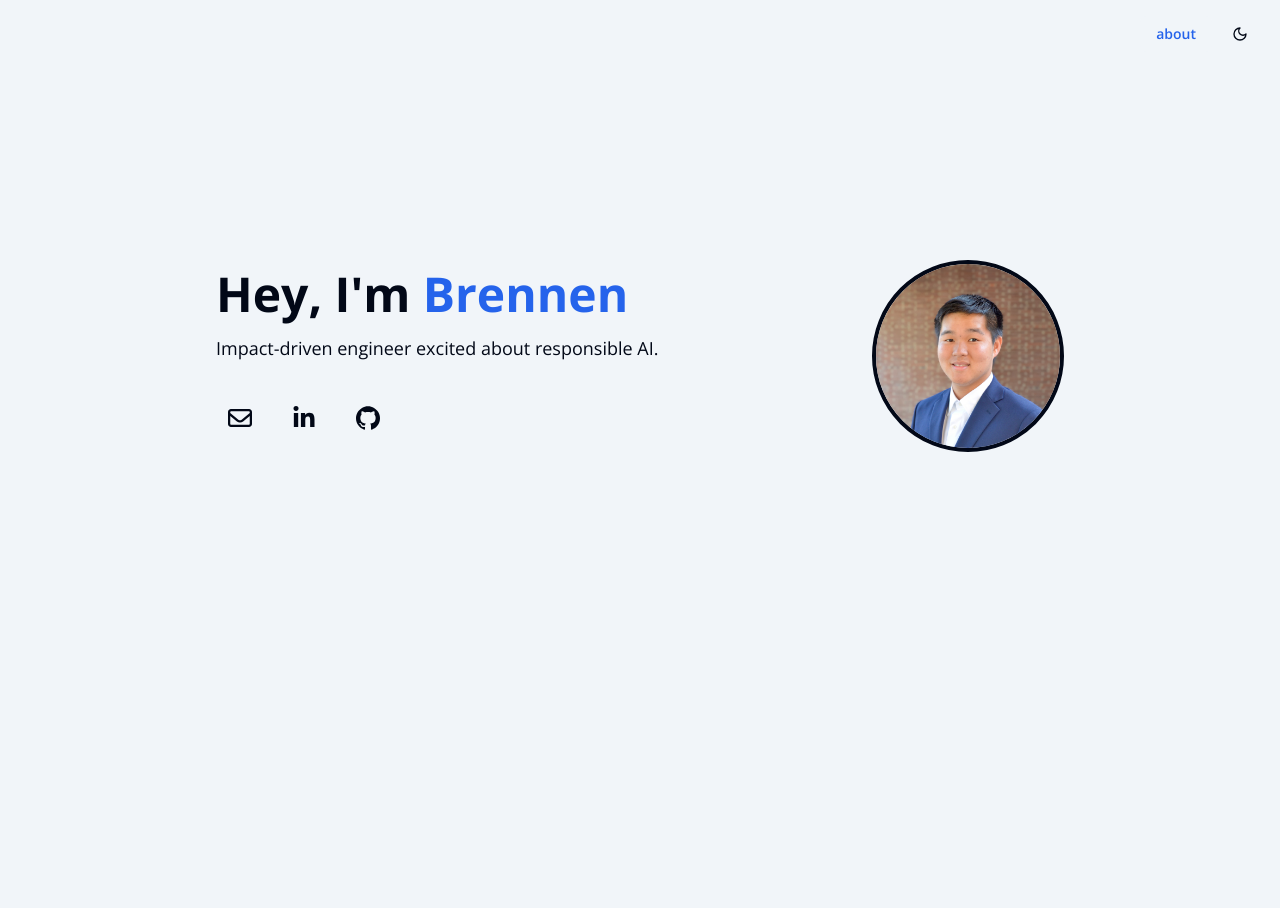
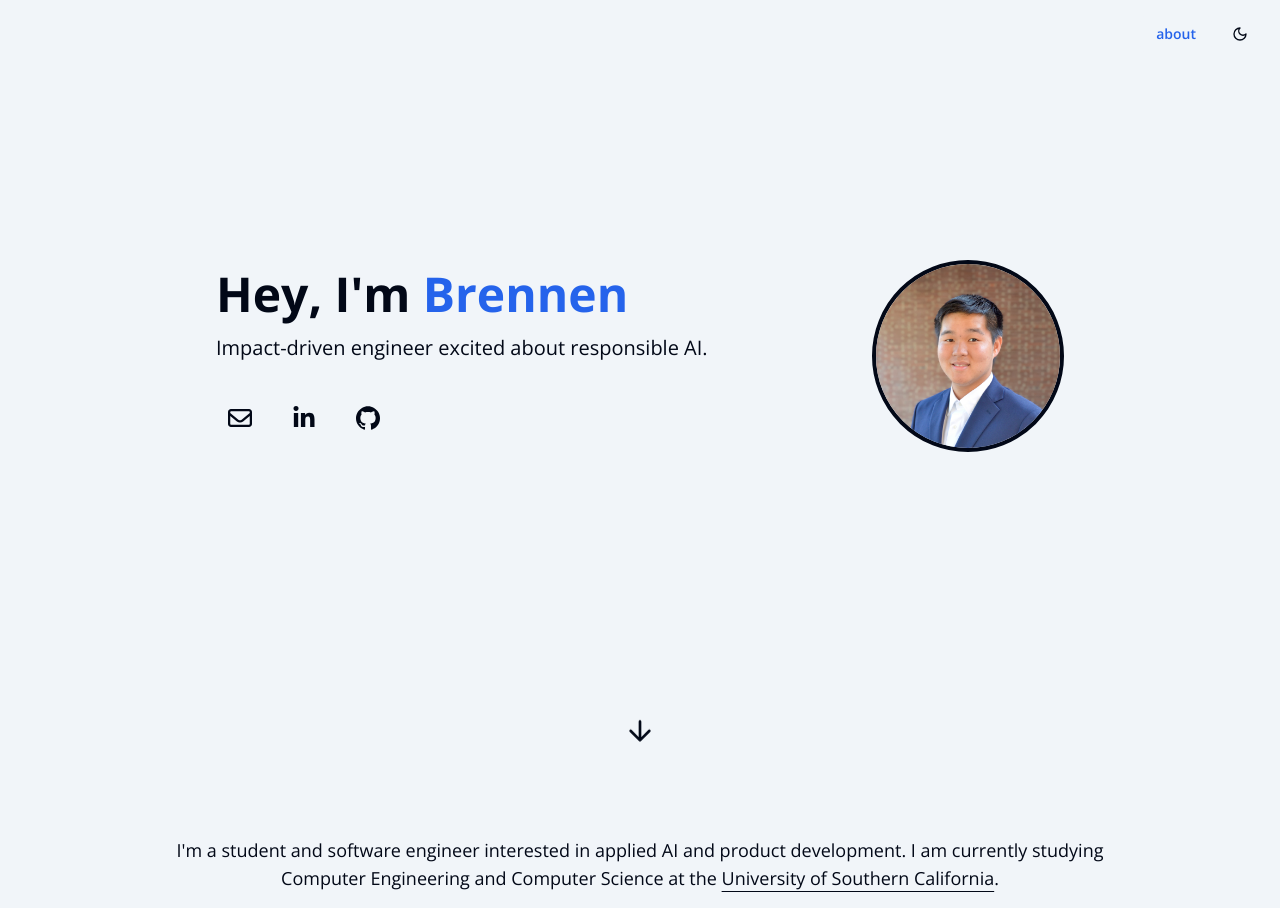
Before and after one commit to brennenho/brennen.dev, a Next.js app: page / in a window 1280 px wide. Before the commit the page ends 800 px from the top, so only its background shows below. Built offline with nearby package versions, Linux system fonts and the light colour scheme.

Commit message:
updated home and added scroll arrow

```diff
--- a/src/app/page.tsx
+++ b/src/app/page.tsx
@@ -1,10 +1,26 @@
+import Link from "next/link";
 import { Hero } from "~/components/hero";
+import { ScrollArrow } from "~/components/scroll-arrow";
 
 export default function HomePage() {
   return (
     <main className="">
-      <div className="flex h-full flex-col items-center gap-4">
+      <div className="flex h-full flex-col items-center">
         <Hero />
+        <ScrollArrow targetId="scroll-target" className="mt-48 md:mt-64" />
+        <div id="scroll-target" className="mt-16 w-3/4 p-4 text-center text-lg">
+          I'm a student and software engineer interested in applied AI and
+          product development. I am currently studying Computer Engineering and
+          Computer Science at the{" "}
+          <Link
+            target="_blank"
+            href="https://usc.edu"
+            className="underline decoration-1 underline-offset-[6px] transition-all duration-200 hover:decoration-2"
+          >
+            University of Southern California
+          </Link>
+          .
+        </div>
       </div>
     </main>
   );
--- a/src/components/hero.tsx
+++ b/src/components/hero.tsx
@@ -3,12 +3,12 @@ import SocialIcons from "~/components/social-icons";
 
 export function Hero() {
   return (
-    <div className="mt-20 flex w-full max-w-4xl flex-col-reverse items-center gap-4 px-6 md:mt-48 md:flex-row">
+    <div className="mt-20 flex w-full max-w-4xl flex-col-reverse items-center px-6 md:mt-48 md:flex-row">
       <div className="flex-1 text-center md:mr-8 md:text-left">
         <h1 className="text-4xl font-bold leading-tight md:text-5xl">
           Hey, I'm <span className="text-primary">Brennen</span>
         </h1>
-        <div className="mt-4 text-lg">
+        <div className="mt-4 text-xl">
           Impact-driven engineer excited about responsible AI.
         </div>
         <SocialIcons />
--- /dev/null
+++ b/src/components/scroll-arrow.tsx
@@ -0,0 +1,39 @@
+"use client";
+
+import { cn } from "~/lib/utils";
+
+interface ScrollArrowProps {
+  targetId: string;
+  className?: string;
+}
+
+export function ScrollArrow({ targetId, className }: ScrollArrowProps) {
+  const handleClick = () => {
+    const targetElement = document.getElementById(targetId);
+    if (targetElement) {
+      targetElement.scrollIntoView({ behavior: "smooth" });
+    }
+  };
+
+  return (
+    <div
+      onClick={handleClick}
+      className={cn(
+        "mx-auto mt-8 flex h-12 w-12 cursor-pointer items-center justify-center",
+        className,
+      )}
+    >
+      <svg
+        className="h-8 w-8 animate-bounce"
+        fill="none"
+        stroke="currentColor"
+        strokeWidth={2}
+        strokeLinecap="round"
+        strokeLinejoin="round"
+        viewBox="0 0 24 24"
+      >
+        <path d="M12 5v14M19 12l-7 7-7-7" />
+      </svg>
+    </div>
+  );
+}
```
